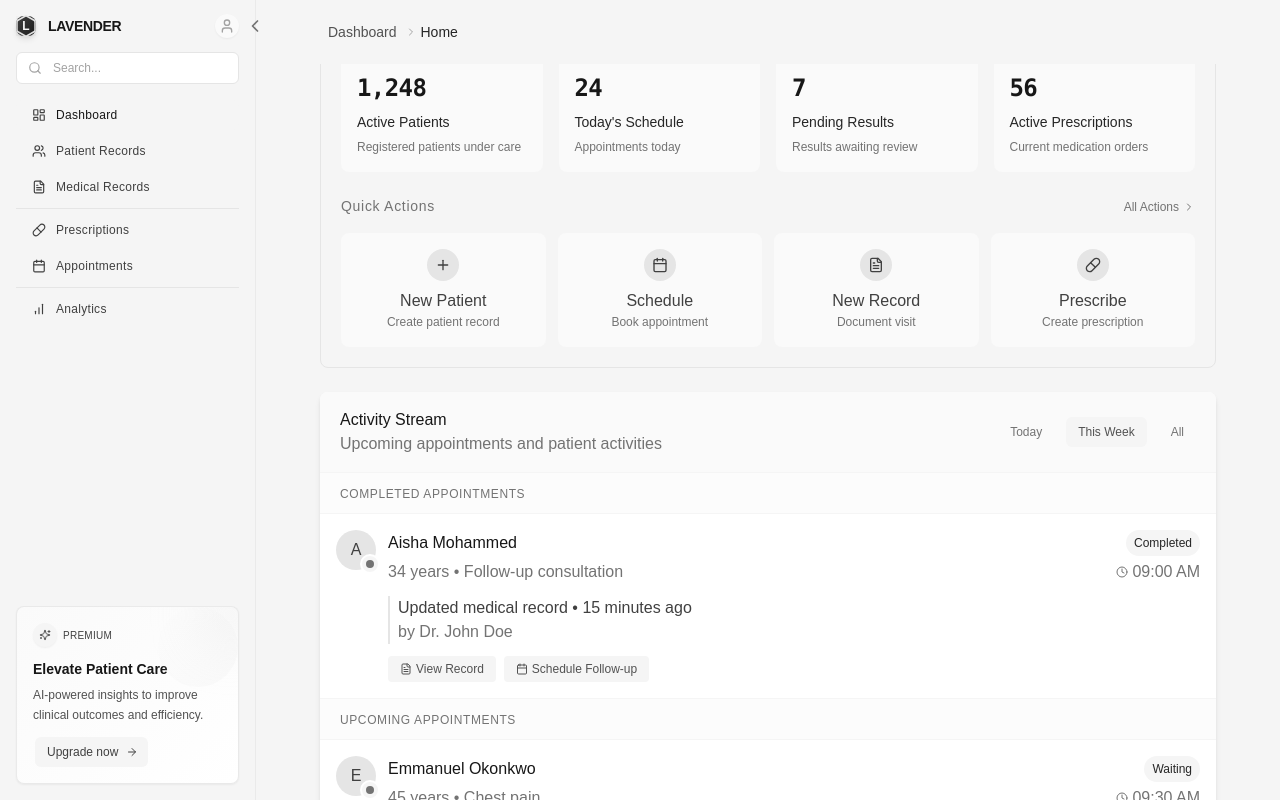
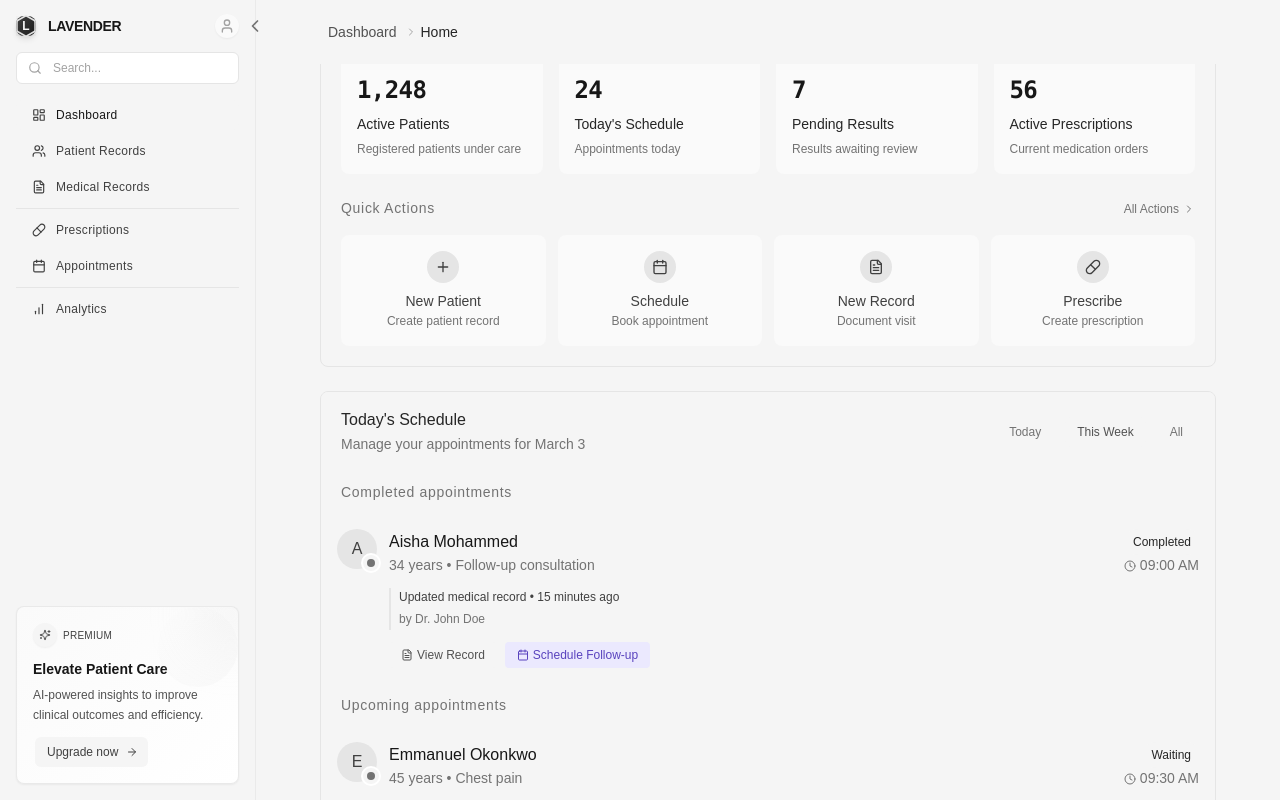
Before and after one commit to fisayorotibi/health-project, a Next.js app: page /dashboard in a window 1280 px wide. Both pictures are taken after a click on the button "This Week". Built offline with nearby package versions, Linux system fonts and the light colour scheme; a web font is replaced by a local one.

Commit message:
Increase patient name font size to 16px for better readability

```diff
--- a/src/app/dashboard/page.tsx
+++ b/src/app/dashboard/page.tsx
@@ -327,12 +327,12 @@ export default function DashboardPage() {
               </div>
             </div>
 
-        <div className="bg-white dark:bg-dark-surface rounded-lg shadow-md overflow-hidden">
-          <div className="px-5 py-4 bg-gray-50 dark:bg-dark-surface-secondary border-b border-gray-100 dark:border-gray-800/50">
+        <div className="bg-gray-100 dark:bg-dark-background rounded-lg overflow-hidden border border-gray-200 dark:border-gray-900">
+          <div className="px-5 py-4 bg-gray-100 dark:bg-dark-background border-b border-gray-100 dark:border-gray-800/50">
             <div className="flex items-center justify-between">
               <div>
-                <Heading4 className="text-gray-900 dark:text-white">Activity Stream</Heading4>
-                <SmallParagraph className="text-gray-500 dark:text-gray-400">Upcoming appointments and patient activities</SmallParagraph>
+                <Heading4 className="text-gray-800 dark:text-gray-200 mb-0.5">Today's Schedule</Heading4>
+                <SmallParagraph className="text-gray-500 dark:text-gray-400">Manage your appointments for {new Date().toLocaleDateString('en-US', { month: 'long', day: 'numeric' })}</SmallParagraph>
               </div>
               <div className="flex items-center space-x-3">
                 <button
@@ -371,13 +371,13 @@ export default function DashboardPage() {
 
           <div className="divide-y divide-gray-100 dark:divide-gray-800/50">
             {/* Completed Appointments Section */}
-            <div className="px-5 py-2 bg-gray-50/50 dark:bg-dark-surface-secondary/50">
-              <Label className="text-xs font-medium text-gray-500 dark:text-gray-400 uppercase tracking-wider">Completed Appointments</Label>
+            <div className="px-5 py-2 bg-gray-100 dark:bg-dark-background">
+              <Label className="text-sm font-medium text-gray-500 dark:text-gray-400 tracking-wider">Completed appointments</Label>
             </div>
 
             {/* Checked In Patient - Now shown as completed */}
             <div className="p-0">
-              <div className="p-4 hover:bg-gray-50 dark:hover:bg-dark-surface-secondary/50 transition-colors">
+              <div className="p-4 hover:bg-gray-200 dark:hover:bg-gray-800/50 transition-colors">
                 <div className="flex items-start">
                   <div className="relative">
                     <div className="w-10 h-10 rounded-full bg-gray-200 dark:bg-gray-800 flex items-center justify-center text-gray-700 dark:text-gray-300 font-medium">
@@ -389,37 +389,37 @@ export default function DashboardPage() {
                   </div>
                   <div className="ml-3 flex-1">
                     <div className="flex items-center justify-between">
-                      <Paragraph className="font-medium text-gray-900 dark:text-white">{recentPatients[0].name}</Paragraph>
+                      <p className="text-[16px] leading-[1.5] font-medium text-gray-900 dark:text-white">{recentPatients[0].name}</p>
                       <div className="flex items-center">
-                        <div className="text-xs font-medium px-2 py-1 rounded-full bg-gray-100 text-gray-800 dark:bg-gray-800 dark:text-gray-300">
+                        <div className="text-[12px] leading-[1.5] font-medium px-2 py-1 rounded-full bg-gray-100 text-gray-800 dark:bg-gray-800 dark:text-gray-300">
                           Completed
                         </div>
                       </div>
                     </div>
-                    <div className="flex items-center justify-between mt-1">
-                      <SmallParagraph className="text-gray-500 dark:text-gray-400">
+                    <div className="flex items-center justify-between">
+                      <p className="text-[14px] leading-[1.5] text-gray-500 dark:text-gray-400">
                         {recentPatients[0].age} years • {recentPatients[0].reason}
-                      </SmallParagraph>
-                      <Caption className="text-gray-500 dark:text-gray-400 flex items-center">
+                      </p>
+                      <span className="text-[14px] leading-[1.5] text-gray-500 dark:text-gray-400 flex items-center">
                         <Clock className="w-3 h-3 mr-1" /> {recentPatients[0].time}
-                      </Caption>
+                      </span>
                     </div>
 
                     {/* Related activity */}
                     <div className="mt-3 pl-2 border-l-2 border-gray-200 dark:border-gray-700">
-                      <SmallParagraph className="text-gray-700 dark:text-gray-300">
+                      <p className="text-[12px] leading-[1.5] text-gray-700 dark:text-gray-300">
                         <span className="font-medium">{recentActivities[0].action}</span> • {recentActivities[0].time}
-                      </SmallParagraph>
-                      <Caption className="text-gray-500 dark:text-gray-400">by {recentActivities[0].user}</Caption>
+                      </p>
+                      <span className="text-[12px] leading-[1.5] text-gray-500 dark:text-gray-400">by Dr. John Doe</span>
                     </div>
 
-                    {/* Quick actions */}
+                    {/* Action buttons */}
                     <div className="mt-3 flex space-x-2">
-                      <button className="text-xs px-3 py-1 rounded bg-gray-100 dark:bg-gray-800 text-gray-600 dark:text-gray-300 hover:bg-gray-200 dark:hover:bg-gray-700 transition-colors flex items-center">
-                        <FileText className="w-3 h-3 mr-1" /> View Record
+                      <button className="px-3 py-1 rounded bg-gray-100 dark:bg-gray-800 text-gray-600 dark:text-gray-300 hover:bg-gray-200 dark:hover:bg-gray-700 transition-colors flex items-center">
+                        <FileText className="w-3 h-3 mr-1" /> <span className="text-[12px] leading-[1.5] font-medium">View Record</span>
                       </button>
-                      <button className="text-xs px-3 py-1 rounded bg-gray-100 dark:bg-gray-800 text-gray-600 dark:text-gray-300 hover:bg-gray-200 dark:hover:bg-gray-700 transition-colors flex items-center">
-                        <Calendar className="w-3 h-3 mr-1" /> Schedule Follow-up
+                      <button className="px-3 py-1 rounded bg-primary-100 dark:bg-primary-900 text-primary-700 dark:text-primary-300 hover:bg-primary-200 dark:hover:bg-primary-800 transition-colors flex items-center">
+                        <Calendar className="w-3 h-3 mr-1" /> <span className="text-[12px] leading-[1.5] font-medium">Schedule Follow-up</span>
                       </button>
                     </div>
                   </div>
@@ -428,12 +428,12 @@ export default function DashboardPage() {
             </div>
 
             {/* Upcoming Appointments Section */}
-            <div className="px-5 py-2 bg-gray-50/50 dark:bg-dark-surface-secondary/50">
-              <Label className="text-xs font-medium text-gray-500 dark:text-gray-400 uppercase tracking-wider">Upcoming Appointments</Label>
+            <div className="px-5 py-2 bg-gray-100 dark:bg-dark-background">
+              <Label className="text-sm font-medium text-gray-500 dark:text-gray-400 tracking-wider">Upcoming appointments</Label>
             </div>
 
             {/* Waiting Patient */}
-            <div className="p-4 hover:bg-gray-50 dark:hover:bg-dark-surface-secondary/50 transition-colors">
+            <div className="p-4 hover:bg-gray-200 dark:hover:bg-gray-800/50 transition-colors">
               <div className="flex items-start">
                 <div className="relative">
                   <div className="w-10 h-10 rounded-full bg-gray-200 dark:bg-gray-800 flex items-center justify-center text-gray-700 dark:text-gray-300 font-medium">
@@ -445,37 +445,37 @@ export default function DashboardPage() {
                 </div>
                 <div className="ml-3 flex-1">
                   <div className="flex items-center justify-between">
-                    <Paragraph className="font-medium text-gray-900 dark:text-white">{recentPatients[1].name}</Paragraph>
+                    <p className="text-[16px] leading-[1.5] font-medium text-gray-900 dark:text-white">{recentPatients[1].name}</p>
                     <div className="flex items-center">
-                      <div className="text-xs font-medium px-2 py-1 rounded-full bg-gray-100 text-gray-800 dark:bg-gray-800 dark:text-gray-300">
+                      <div className="text-[12px] leading-[1.5] font-medium px-2 py-1 rounded-full bg-gray-100 text-gray-800 dark:bg-gray-800 dark:text-gray-300">
                         {recentPatients[1].status}
                       </div>
                     </div>
                   </div>
-                  <div className="flex items-center justify-between mt-1">
-                    <SmallParagraph className="text-gray-500 dark:text-gray-400">
+                  <div className="flex items-center justify-between">
+                    <p className="text-[14px] leading-[1.5] text-gray-500 dark:text-gray-400">
                       {recentPatients[1].age} years • {recentPatients[1].reason}
-                    </SmallParagraph>
-                    <Caption className="text-gray-500 dark:text-gray-400 flex items-center">
+                    </p>
+                    <span className="text-[14px] leading-[1.5] text-gray-500 dark:text-gray-400 flex items-center">
                       <Clock className="w-3 h-3 mr-1" /> {recentPatients[1].time}
-                    </Caption>
+                    </span>
                   </div>
 
                   {/* Related activity */}
                   <div className="mt-3 pl-2 border-l-2 border-gray-200 dark:border-gray-700">
-                    <SmallParagraph className="text-gray-700 dark:text-gray-300">
+                    <p className="text-[12px] leading-[1.5] text-gray-700 dark:text-gray-300">
                       <span className="font-medium">{recentActivities[1].action}</span> • {recentActivities[1].time}
-                    </SmallParagraph>
-                    <Caption className="text-gray-500 dark:text-gray-400">by {recentActivities[1].user}</Caption>
+                    </p>
+                    <span className="text-[12px] leading-[1.5] text-gray-500 dark:text-gray-400">by {recentActivities[1].user}</span>
                   </div>
 
                   {/* Quick actions */}
                   <div className="mt-3 flex space-x-2">
-                    <button className="text-xs px-3 py-1 rounded bg-gray-100 dark:bg-gray-800 text-gray-600 dark:text-gray-300 hover:bg-gray-200 dark:hover:bg-gray-700 transition-colors flex items-center">
-                      <FileText className="w-3 h-3 mr-1" /> View Record
+                    <button className="px-3 py-1 rounded bg-gray-100 dark:bg-gray-800 text-gray-600 dark:text-gray-300 hover:bg-gray-200 dark:hover:bg-gray-700 transition-colors flex items-center">
+                      <FileText className="w-3 h-3 mr-1" /> <span className="text-[12px] leading-[1.5] font-medium">View Record</span>
                     </button>
-                    <button className="text-xs px-3 py-1 rounded bg-primary-100 dark:bg-primary-900 text-primary-700 dark:text-primary-300 hover:bg-primary-200 dark:hover:bg-primary-800 transition-colors flex items-center">
-                      <Calendar className="w-3 h-3 mr-1" /> Start Visit
+                    <button className="px-3 py-1 rounded bg-primary-100 dark:bg-primary-900 text-primary-700 dark:text-primary-300 hover:bg-primary-200 dark:hover:bg-primary-800 transition-colors flex items-center">
+                      <Calendar className="w-3 h-3 mr-1" /> <span className="text-[12px] leading-[1.5] font-medium">Start Visit</span>
                     </button>
                   </div>
                 </div>
@@ -483,7 +483,7 @@ export default function DashboardPage() {
             </div>
 
             {/* Scheduled Patient */}
-            <div className="p-4 hover:bg-gray-50 dark:hover:bg-dark-surface-secondary/50 transition-colors">
+            <div className="p-4 hover:bg-gray-200 dark:hover:bg-gray-800/50 transition-colors">
               <div className="flex items-start">
                 <div className="relative">
                   <div className="w-10 h-10 rounded-full bg-gray-200 dark:bg-gray-800 flex items-center justify-center text-gray-700 dark:text-gray-300 font-medium">
@@ -495,37 +495,37 @@ export default function DashboardPage() {
                 </div>
                 <div className="ml-3 flex-1">
                   <div className="flex items-center justify-between">
-                    <Paragraph className="font-medium text-gray-900 dark:text-white">{recentPatients[2].name}</Paragraph>
+                    <p className="text-[16px] leading-[1.5] font-medium text-gray-900 dark:text-white">{recentPatients[2].name}</p>
                     <div className="flex items-center">
-                      <div className="text-xs font-medium px-2 py-1 rounded-full bg-gray-100 text-gray-800 dark:bg-gray-800 dark:text-gray-300">
+                      <div className="text-[12px] leading-[1.5] font-medium px-2 py-1 rounded-full bg-gray-100 text-gray-800 dark:bg-gray-800 dark:text-gray-300">
                         {recentPatients[2].status}
                       </div>
                     </div>
                   </div>
-                  <div className="flex items-center justify-between mt-1">
-                    <SmallParagraph className="text-gray-500 dark:text-gray-400">
+                  <div className="flex items-center justify-between">
+                    <p className="text-[14px] leading-[1.5] text-gray-500 dark:text-gray-400">
                       {recentPatients[2].age} years • {recentPatients[2].reason}
-                    </SmallParagraph>
-                    <Caption className="text-gray-500 dark:text-gray-400 flex items-center">
+                    </p>
+                    <span className="text-[14px] leading-[1.5] text-gray-500 dark:text-gray-400 flex items-center">
                       <Clock className="w-3 h-3 mr-1" /> {recentPatients[2].time}
-                    </Caption>
+                    </span>
                   </div>
 
                   {/* Related activity */}
                   <div className="mt-3 pl-2 border-l-2 border-gray-200 dark:border-gray-700">
-                    <SmallParagraph className="text-gray-700 dark:text-gray-300">
+                    <p className="text-[12px] leading-[1.5] text-gray-700 dark:text-gray-300">
                       <span className="font-medium">{recentActivities[2].action}</span> • {recentActivities[2].time}
-                    </SmallParagraph>
-                    <Caption className="text-gray-500 dark:text-gray-400">by {recentActivities[2].user}</Caption>
+                    </p>
+                    <span className="text-[12px] leading-[1.5] text-gray-500 dark:text-gray-400">by {recentActivities[2].user}</span>
                   </div>
 
                   {/* Quick actions */}
                   <div className="mt-3 flex space-x-2">
-                    <button className="text-xs px-3 py-1 rounded bg-gray-100 dark:bg-gray-800 text-gray-600 dark:text-gray-300 hover:bg-gray-200 dark:hover:bg-gray-700 transition-colors flex items-center">
-                      <FileText className="w-3 h-3 mr-1" /> View Record
+                    <button className="px-3 py-1 rounded bg-gray-100 dark:bg-gray-800 text-gray-600 dark:text-gray-300 hover:bg-gray-200 dark:hover:bg-gray-700 transition-colors flex items-center">
+                      <FileText className="w-3 h-3 mr-1" /> <span className="text-[12px] leading-[1.5] font-medium">View Record</span>
                     </button>
-                    <button className="text-xs px-3 py-1 rounded bg-gray-100 dark:bg-gray-800 text-gray-600 dark:text-gray-300 hover:bg-gray-200 dark:hover:bg-gray-700 transition-colors flex items-center">
-                      <Calendar className="w-3 h-3 mr-1" /> Reschedule
+                    <button className="px-3 py-1 rounded bg-gray-100 dark:bg-gray-800 text-gray-600 dark:text-gray-300 hover:bg-gray-200 dark:hover:bg-gray-700 transition-colors flex items-center">
+                      <Calendar className="w-3 h-3 mr-1" /> <span className="text-[12px] leading-[1.5] font-medium">Reschedule</span>
                     </button>
                   </div>
                 </div>
@@ -533,7 +533,7 @@ export default function DashboardPage() {
             </div>
 
             {/* More Scheduled Patients */}
-            <div className="p-4 hover:bg-gray-50 dark:hover:bg-dark-surface-secondary/50 transition-colors">
+            <div className="p-4 hover:bg-gray-200 dark:hover:bg-gray-800/50 transition-colors">
               <div className="flex items-start">
                 <div className="relative">
                   <div className="w-10 h-10 rounded-full bg-gray-200 dark:bg-gray-800 flex items-center justify-center text-gray-700 dark:text-gray-300 font-medium">
@@ -545,37 +545,37 @@ export default function DashboardPage() {
                 </div>
                 <div className="ml-3 flex-1">
                   <div className="flex items-center justify-between">
-                    <Paragraph className="font-medium text-gray-900 dark:text-white">{recentPatients[3].name}</Paragraph>
+                    <p className="text-[16px] leading-[1.5] font-medium text-gray-900 dark:text-white">{recentPatients[3].name}</p>
                     <div className="flex items-center">
-                      <div className="text-xs font-medium px-2 py-1 rounded-full bg-gray-100 text-gray-800 dark:bg-gray-800 dark:text-gray-300">
+                      <div className="text-[12px] leading-[1.5] font-medium px-2 py-1 rounded-full bg-gray-100 text-gray-800 dark:bg-gray-800 dark:text-gray-300">
                         {recentPatients[3].status}
                       </div>
                     </div>
                   </div>
-                  <div className="flex items-center justify-between mt-1">
-                    <SmallParagraph className="text-gray-500 dark:text-gray-400">
+                  <div className="flex items-center justify-between">
+                    <p className="text-[14px] leading-[1.5] text-gray-500 dark:text-gray-400">
                       {recentPatients[3].age} years • {recentPatients[3].reason}
-                    </SmallParagraph>
-                    <Caption className="text-gray-500 dark:text-gray-400 flex items-center">
+                    </p>
+                    <span className="text-[14px] leading-[1.5] text-gray-500 dark:text-gray-400 flex items-center">
                       <Clock className="w-3 h-3 mr-1" /> {recentPatients[3].time}
-                    </Caption>
+                    </span>
                   </div>
 
                   {/* Related activity */}
                   <div className="mt-3 pl-2 border-l-2 border-gray-200 dark:border-gray-700">
-                    <SmallParagraph className="text-gray-700 dark:text-gray-300">
+                    <p className="text-[12px] leading-[1.5] text-gray-700 dark:text-gray-300">
                       <span className="font-medium">{recentActivities[3].action}</span> • {recentActivities[3].time}
-                    </SmallParagraph>
-                    <Caption className="text-gray-500 dark:text-gray-400">by {recentActivities[3].user}</Caption>
+                    </p>
+                    <span className="text-[12px] leading-[1.5] text-gray-500 dark:text-gray-400">by {recentActivities[3].user}</span>
                   </div>
 
                   {/* Quick actions */}
                   <div className="mt-3 flex space-x-2">
-                    <button className="text-xs px-3 py-1 rounded bg-gray-100 dark:bg-gray-800 text-gray-600 dark:text-gray-300 hover:bg-gray-200 dark:hover:bg-gray-700 transition-colors flex items-center">
-                      <FileText className="w-3 h-3 mr-1" /> View Record
+                    <button className="px-3 py-1 rounded bg-gray-100 dark:bg-gray-800 text-gray-600 dark:text-gray-300 hover:bg-gray-200 dark:hover:bg-gray-700 transition-colors flex items-center">
+                      <FileText className="w-3 h-3 mr-1" /> <span className="text-[12px] leading-[1.5] font-medium">View Record</span>
                     </button>
-                    <button className="text-xs px-3 py-1 rounded bg-gray-100 dark:bg-gray-800 text-gray-600 dark:text-gray-300 hover:bg-gray-200 dark:hover:bg-gray-700 transition-colors flex items-center">
-                      <Calendar className="w-3 h-3 mr-1" /> Confirm
+                    <button className="px-3 py-1 rounded bg-gray-100 dark:bg-gray-800 text-gray-600 dark:text-gray-300 hover:bg-gray-200 dark:hover:bg-gray-700 transition-colors flex items-center">
+                      <Calendar className="w-3 h-3 mr-1" /> <span className="text-[12px] leading-[1.5] font-medium">Confirm</span>
                     </button>
                   </div>
                 </div>
@@ -593,26 +593,26 @@ export default function DashboardPage() {
 
         {/* This Week Section - Only show when not on Today tab */}
         {activeTab !== 'today' && (
-          <div className="bg-white dark:bg-dark-surface rounded-lg shadow-md overflow-hidden mt-6">
-            <div className="px-5 py-4 bg-gray-50 dark:bg-dark-surface-secondary border-b border-gray-100 dark:border-gray-800/50">
+          <div className="bg-gray-100 dark:bg-dark-background rounded-lg overflow-hidden border border-gray-200 dark:border-gray-900 mt-6">
+            <div className="px-5 py-4 bg-gray-100 dark:bg-dark-background border-b border-gray-100 dark:border-gray-800/50">
               <div className="flex items-center justify-between">
                 <div>
-                  <Heading4 className="text-gray-900 dark:text-white">This Week</Heading4>
-                  <SmallParagraph className="text-gray-500 dark:text-gray-400">Recent patient activities from this week</SmallParagraph>
+                  <Heading4 className="text-gray-800 dark:text-gray-200 mb-0.5">Upcoming Schedule</Heading4>
+                  <SmallParagraph className="text-gray-500 dark:text-gray-400">View your appointments for the week ahead</SmallParagraph>
                 </div>
               </div>
             </div>
 
             <div className="divide-y divide-gray-100 dark:divide-gray-800/50">
               {/* Other Patient - Moved from Yesterday */}
-              <div className="p-4 hover:bg-gray-50 dark:hover:bg-dark-surface-secondary/50 transition-colors">
+              <div className="p-4 hover:bg-gray-200 dark:hover:bg-gray-800/50 transition-colors">
                 <div className="flex items-start">
                   <div className="w-10 h-10 rounded-full bg-gray-200 dark:bg-gray-800 flex items-center justify-center text-gray-700 dark:text-gray-300 font-medium">
                     {recentPatients[4].name.charAt(0)}
                   </div>
                   <div className="ml-3 flex-1">
                     <div className="flex items-center justify-between">
-                      <Paragraph className="font-medium text-gray-900 dark:text-white">{recentPatients[4].name}</Paragraph>
+                      <Paragraph className="text-[16px] leading-[1.5] font-medium text-gray-900 dark:text-white">{recentPatients[4].name}</Paragraph>
                       <Caption className="text-gray-500 dark:text-gray-400">Yesterday</Caption>
                     </div>
                     <SmallParagraph className="text-gray-500 dark:text-gray-400">
```
